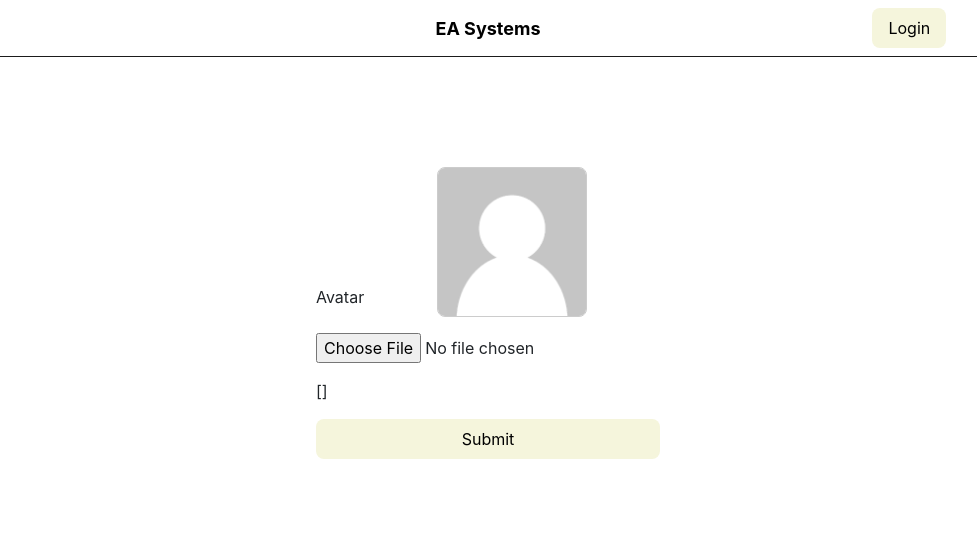
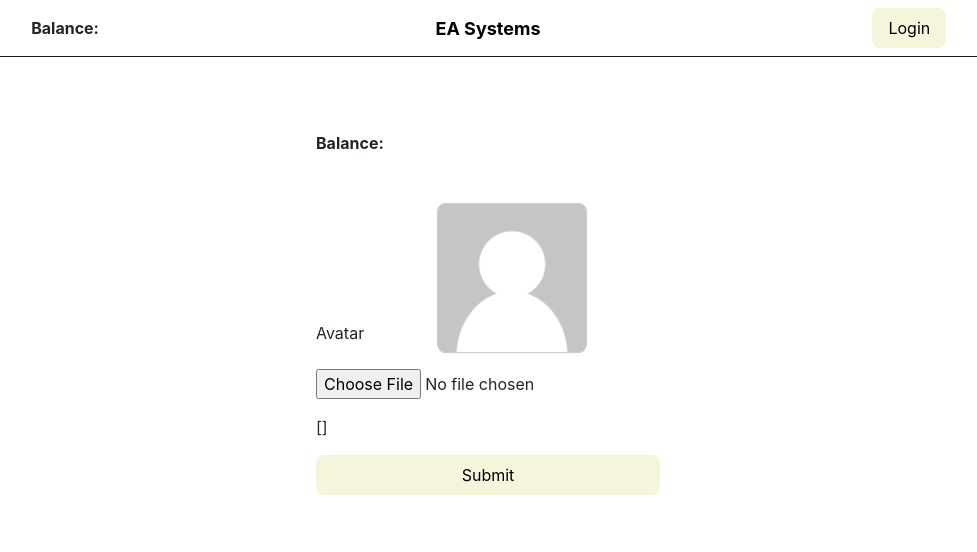
Before and after one commit to ERFAN-IAN/bitpardazaninternship, a Django app: template app/templates/app/userprofile.html in a window 1280 px wide. Shown: the top 552 px of the page, without its empty margins (152-1129 px from the left). Run offline with Django 5.2, Linux system fonts and the light colour scheme; the template is opened without the code that fills it, so the values that code supplies are empty, except form fields; tables that the repository leaves empty hold one stand-in row (values such as "Sample post"); form fields are guessed from the names that the template uses; some libraries are stand-ins or nearby versions.

Commit message:
added userbalance to user profile and the headerbar

```diff
--- a/app/templates/app/userprofile.html
+++ b/app/templates/app/userprofile.html
@@ -1,7 +1,14 @@
 {% extends 'base.html' %}
 {% load static %}
+{% load humanize %}
+
 {% block content %}
-    <div style="display: flex; justify-content: center; align-items: center; width: 100%; height: 60vh">
+    <div style="display: flex; flex-direction: column; justify-content: center; align-items: center; width: 100%; height: 60vh">
+    <div style="max-width: 40rem">
+        <div style="display: flex; justify-content: space-between; width: 100%; font-weight: bold; margin-bottom: 2rem">
+            <p>Balance:</p>
+            <p>  {{ request.user.profile.balance|intcomma }}</p>
+        </div>
         <form method="post" style="display: flex; flex-direction: column; gap: 1rem; " enctype="multipart/form-data">
             {% csrf_token %}
             <div style="display: flex">
@@ -27,4 +34,5 @@
             </button>
         </form>
     </div>
+    </div>
 {% endblock content %}
--- a/onlinelibrary/settings.py
+++ b/onlinelibrary/settings.py
@@ -58,6 +58,7 @@ DJANGO_APPS = [
     'two_factor',
     'two_factor.plugins.phonenumber',
     'django_countries',
+    'django.contrib.humanize'
 
 ]
 LOCAL_APPS = [
--- a/templates/base.html
+++ b/templates/base.html
@@ -1,4 +1,5 @@
 {% load static %}
+{% load humanize %}
 <!DOCTYPE html>
 <html lang="en">
   <head>
@@ -23,7 +24,12 @@
   </ul>
 {% endif %}
     <header style="display: grid;grid-template-columns: 1fr 1fr 1fr; justify-items: center; align-items: center;padding: 0.5rem; border-bottom: #1b1b1b solid 1px; margin-bottom: 1rem">
-        <div></div>
+        <div>
+            <div style="display: flex; justify-content: space-between; width: 100%; font-weight: bold; margin: 0; gap: .2rem">
+                <p style="margin: 0">Balance:</p>
+                <p style="margin: 0">  {{ request.user.profile.balance|intcomma }}</p>
+            </div>
+        </div>
         <div style="font-weight: bold;">
           <a href="{% url 'home' %}" style="text-decoration: none; color: black; font-size: large">EA Systems</a>
         </div>
```
Also changed, not shown: media/avatars/istockphoto-1609852985-612x612.jpg (added). Lines whose indentation alone changed are shown as unchanged.
